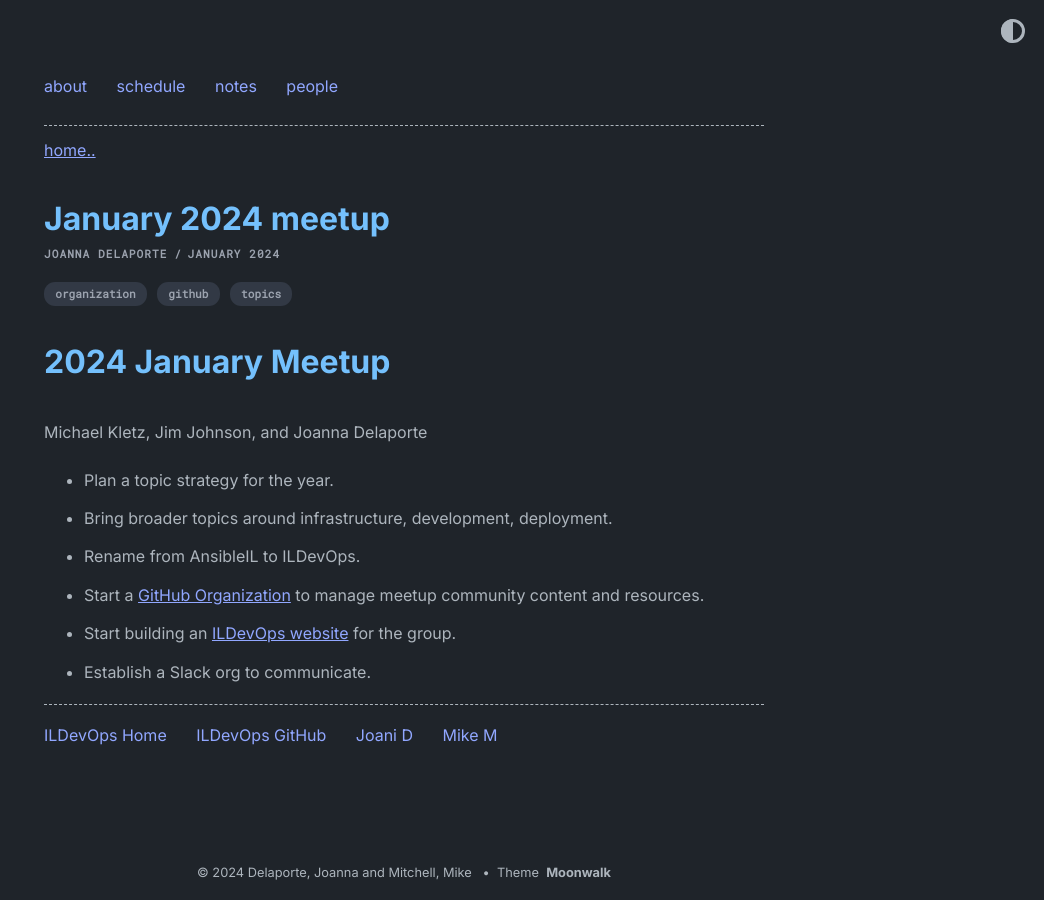
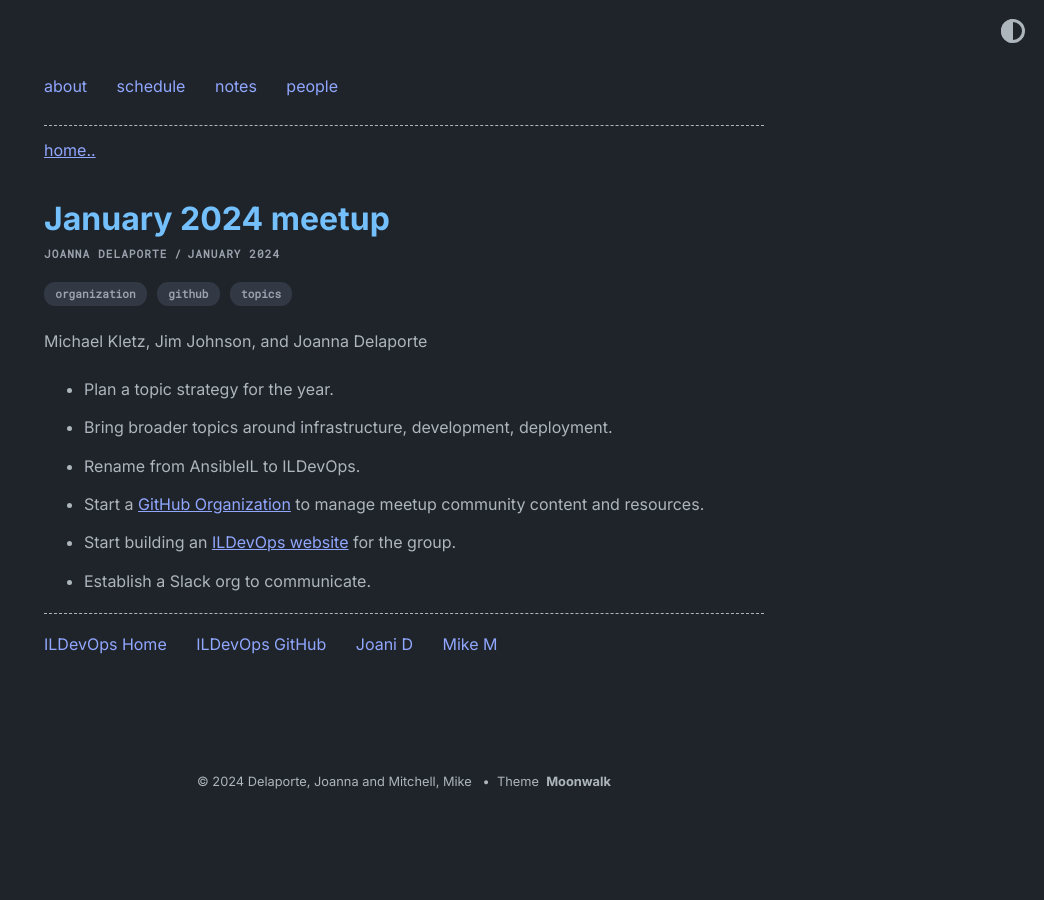
Before and after one commit to ILDevOps/ildevops.github.io, a Jekyll site: the page built from _posts/2024-01-18-January 2024 Meetup.md, in a window 1280 px wide. Shown: the whole page, without its empty margins (236-1280 px from the left). Built offline with Jekyll 4.4.1, drawn with Linux system fonts in a browser that asks for light colours.

Commit message:
Update 2024-01-18-January 2024 Meetup.md

```diff
--- a/_posts/2024-01-18-January 2024 Meetup.md
+++ b/_posts/2024-01-18-January 2024 Meetup.md
@@ -4,7 +4,7 @@ author: Joanna Delaporte
 tags: [organization, github, topics]
 ---
 
-# 2024 January Meetup
+
 Michael Kletz, Jim Johnson, and Joanna Delaporte
 
 * Plan a topic strategy for the year.
```
